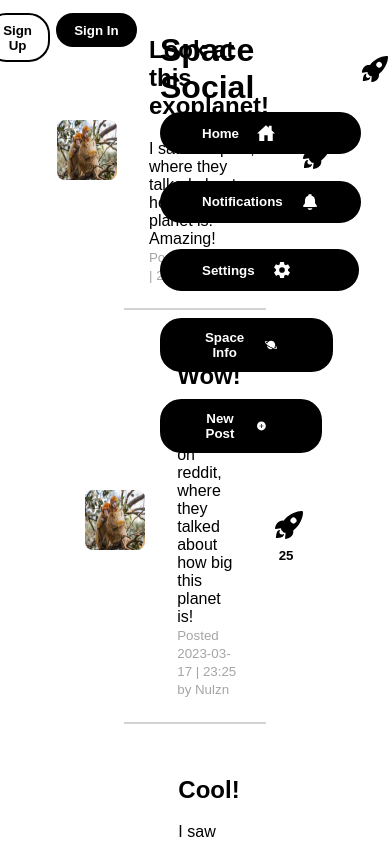
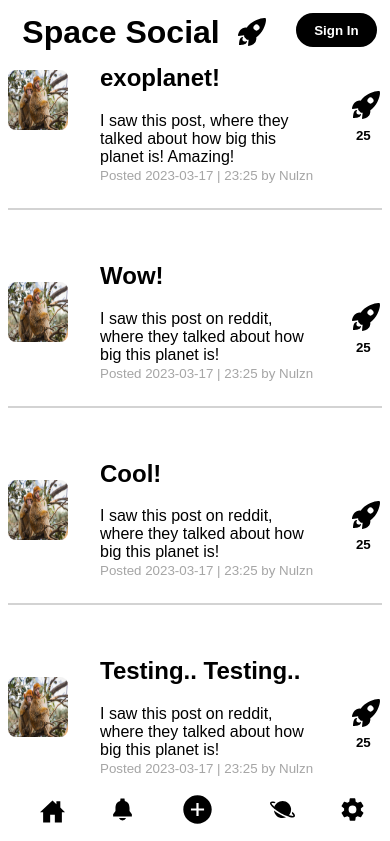
Before and after one commit to Nulzn/Space-Social, a Next.js app: page / in a window 390 px wide. Shown: the top 841 px of the page. Built offline with nearby package versions, Linux system fonts and the light colour scheme.

Commit message:
Updated Responsive Design

```diff
--- a/pages/index.tsx
+++ b/pages/index.tsx
@@ -21,6 +21,8 @@ export default function Home() {
 
   const [username, setUsername] = useState("")
   const [email, setEmail] = useState("")
+
+  const [responsiveMode, setResponsiveMode] = useState(false);
 
   // Enabled / Disables the Create Post Frame
 
@@ -114,11 +116,11 @@ export default function Home() {
 
 
           <div id="loginOptions" style={loginOptionsVisibility} className={styling.loginOptions}>
-            <Link href={"/user/new"}>
+            <Link href={"/user/new"} className={styling.signUpLink}>
               <button className={styling.signUp}>Sign Up</button>
             </Link>
 
-            <Link href={"/user/login"}>
+            <Link href={"/user/login"} className={styling.signInLink}>
                 <button className={styling.signIn}>Sign In</button>
             </Link>
           </div>
@@ -143,21 +145,39 @@ export default function Home() {
 
         <div className={styling.sidebar}>
           <Link href={"/"} className={styling.sidebarLink}>
-            <button className={styling.homeButton}>Home <IoHomeSharp className={styling.HomeIcon}/></button>
+            <button className={styling.homeButton}><p className={styling.sidebarText}>Home</p> <IoHomeSharp className={styling.HomeIcon}/></button>
           </Link>
           <Link href={"/notifications"} className={styling.sidebarLink}>
-            <button>Notifications <IoNotificationsSharp className={styling.NotificationsIcon}/></button>
+            <button><p className={styling.sidebarText}>Notifications</p> <IoNotificationsSharp className={styling.NotificationsIcon}/></button>
           </Link>
           <Link href={"/settings"} className={styling.sidebarLink}>
-            <button className={styling.settingsButton}>Settings <IoSettingsSharp className={styling.SettingsIcon}/></button>
+            <button className={styling.settingsButton}><p className={styling.sidebarText}>Settings</p> <IoSettingsSharp className={styling.SettingsIcon}/></button>
           </Link>
           <Link href={"/spaceinfo"} className={styling.sidebarLink}>
-            <button className={styling.spaceInfoButton}>Space Info <IoPlanetSharp className={styling.PlanetsIcon}/></button>
+            <button className={styling.spaceInfoButton}><p className={styling.sidebarText}>Space Info</p> <IoPlanetSharp className={styling.PlanetsIcon}/></button>
           </Link>
           <Link href={"/"} className={styling.sidebarLink}>
-            <button onClick={redirectNewPost} className={styling.spaceInfoButton}>New Post<IoAddCircleSharp className={styling.PlanetsIcon}/></button>
+            <button onClick={redirectNewPost} className={styling.spaceInfoButton}><p className={styling.sidebarText}>New Post</p><IoAddCircleSharp className={styling.PlanetsIcon}/></button>
           </Link>
         </div>
+
+        <ul className={styling.responsiveSidebar}>
+          <Link href={"/"}>
+            <li><IoHomeSharp className={styling.HomeIcon}/></li>
+          </Link>
+          <Link href={"/notifications"}>
+            <li><IoNotificationsSharp className={styling.NotificationsIcon}/></li>
+          </Link>
+          <Link href={"/createpost"}>
+            <li><IoAddCircleSharp className={styling.createPostTitleIcon}/></li>
+          </Link>
+          <Link href={"/spaceinfo"}>
+            <li><IoPlanetSharp className={styling.PlanetsIcon}/></li>
+          </Link>
+          <Link href={"/settings"}>
+            <li><IoSettingsSharp className={styling.SettingsIcon}/></li>
+          </Link>
+        </ul>
 
 
         <div className={styling.postFramePositioning}>
--- a/styles/CreatePost.module.css
+++ b/styles/CreatePost.module.css
@@ -40,7 +40,3 @@
     margin: 1em;
     font-family: Arial, Helvetica, sans-serif;
 }
-
-.fileInput {
-
-}
--- a/styles/Error.module.css
+++ b/styles/Error.module.css
@@ -14,3 +14,71 @@
 .span {
     font-size: small;
 }
+
+@media screen and (max-width: 390px) {
+    .PlanetsIcon, .HomeIcon, .SettingsIcon, .NotificationsIcon {
+        font-size: 25px;
+    }
+
+    .createPostTitleIcon {
+        margin-left: 1em;
+        font-size: 35px;
+    }
+
+    .sidebar {
+        visibility: hidden;
+    }
+
+
+
+    .responsiveSidebar {
+        text-decoration: none;
+        list-style-type: none;
+        background-color: white;
+        position: fixed;
+        display: flex;
+        justify-content: center;
+        align-items: center;
+        bottom: 0;
+        left: 0;
+        right: 0;
+
+        margin-bottom: 0;
+        padding-bottom: 1px;
+        padding-top: 1px;
+
+        height: 4em;
+    }
+
+    .responsiveSidebar li {
+        color: black;
+        transform: translate(-50%);
+        margin-left: 18px;
+        margin-right: 18px;
+    }
+
+
+
+    .sidebarText {
+        visibility: hidden;
+    }
+
+    .postFrame {
+        width: 100%;
+    }
+
+    .h1 {
+        position: fixed;
+        left: 0;
+        right: 0;
+        display: flex;
+        flex-direction: row;
+        justify-content: center;
+        top: 0em;
+        bottom: 30em;
+        padding-bottom: 1em;
+        padding-top: 1em;
+        background-color: white;
+        text-indent: -100px;
+    }
+}
--- a/styles/Home.module.css
+++ b/styles/Home.module.css
@@ -314,6 +314,16 @@
     margin: 0;
 }
 
+@media screen and (min-width: 1530px) {
+    .responsiveSidebar {
+        visibility: hidden;
+    }
+
+    .sidebar button {
+        height: 40px;
+    }
+}
+
 @media screen and (max-width: 1539px) {
     .sidebar {
         left: 10em;
@@ -340,13 +350,53 @@
     }
 }
 
-@media screen and (max-width: 376px) {
-    .sidebar {
-        flex-direction: row;
+@media screen and (max-width: 390px) {
+
+    .PlanetsIcon, .HomeIcon, .SettingsIcon, .NotificationsIcon {
+        font-size: 25px;
     }
 
-    .sidebar button {
-        padding: 0.4em 0.2em 0.4em 0.2em;
+    .createPostTitleIcon {
+        margin-left: 1em;
+        font-size: 35px;
+    }
+
+    .sidebar {
+        visibility: hidden;
+    }
+
+
+
+    .responsiveSidebar {
+        text-decoration: none;
+        list-style-type: none;
+        background-color: white;
+        position: fixed;
+        display: flex;
+        justify-content: center;
+        align-items: center;
+        bottom: 0;
+        left: 0;
+        right: 0;
+
+        margin-bottom: 0;
+        padding-bottom: 1px;
+        padding-top: 1px;
+
+        height: 4em;
+    }
+
+    .responsiveSidebar li {
+        color: black;
+        transform: translate(-50%);
+        margin-left: 10px;
+        margin-right: 10px;
+    }
+
+
+
+    .sidebarText {
+        visibility: hidden;
     }
 
     .postFrame {
@@ -354,13 +404,25 @@
     }
 
     .h1 {
+        position: fixed;
         left: 0;
         right: 0;
         display: flex;
         flex-direction: row;
         justify-content: center;
-        top: 0;
-        bottom: 35em;
+        top: 0em;
+        bottom: 30em;
+        padding-bottom: 1em;
+        padding-top: 1em;
         background-color: white;
+        text-indent: -100px;
+    }
+
+    .signUpLink {
+        visibility: hidden;
+    }
+
+    .signIn {
+        right: 1em;
     }
 }
--- a/styles/Login.module.css
+++ b/styles/Login.module.css
@@ -83,3 +83,71 @@
     font-size: smaller;
     color: rgb(157, 157, 157);
 }
+
+@media screen and (max-width: 390px) {
+    .PlanetsIcon, .HomeIcon, .SettingsIcon, .NotificationsIcon {
+        font-size: 25px;
+    }
+
+    .createPostTitleIcon {
+        margin-left: 1em;
+        font-size: 35px;
+    }
+
+    .sidebar {
+        visibility: hidden;
+    }
+
+
+
+    .responsiveSidebar {
+        text-decoration: none;
+        list-style-type: none;
+        background-color: white;
+        position: fixed;
+        display: flex;
+        justify-content: center;
+        align-items: center;
+        bottom: 0;
+        left: 0;
+        right: 0;
+
+        margin-bottom: 0;
+        padding-bottom: 1px;
+        padding-top: 1px;
+
+        height: 4em;
+        z-index: 1000;
+    }
+
+    .responsiveSidebar li {
+        color: black;
+        transform: translate(-50%);
+        margin-left: 18px;
+        margin-right: 18px;
+    }
+
+
+
+    .sidebarText {
+        visibility: hidden;
+    }
+
+    .postFrame {
+        width: 100%;
+    }
+
+    .h1 {
+        position: fixed;
+        left: 0;
+        right: 0;
+        display: flex;
+        flex-direction: row;
+        justify-content: center;
+        top: 0em;
+        bottom: 30em;
+        padding-bottom: 1em;
+        padding-top: 1em;
+        background-color: white;
+    }
+}
--- a/styles/Settings.module.css
+++ b/styles/Settings.module.css
@@ -243,3 +243,79 @@
         left: 60em;
     }
 }
+
+@media screen and (max-width: 390px) {
+    .PlanetsIcon, .HomeIcon, .SettingsIcon, .NotificationsIcon {
+        font-size: 25px;
+    }
+
+    .createPostTitleIcon {
+        margin-left: 1em;
+        font-size: 35px;
+    }
+
+    .sidebar {
+        visibility: hidden;
+    }
+
+
+
+    .responsiveSidebar {
+        text-decoration: none;
+        list-style-type: none;
+        background-color: white;
+        position: fixed;
+        display: flex;
+        justify-content: center;
+        align-items: center;
+        bottom: 0;
+        left: 0;
+        right: 0;
+
+        margin-bottom: 0;
+        padding-bottom: 1px;
+        padding-top: 1px;
+
+        height: 4em;
+        z-index: 1000;
+    }
+
+    .responsiveSidebar li {
+        color: black;
+        transform: translate(-50%);
+        margin-left: 10px;
+        margin-right: 10px;
+    }
+
+
+
+    .sidebarText {
+        visibility: hidden;
+    }
+
+    .postFrame {
+        width: 100%;
+    }
+
+    .h1 {
+        position: fixed;
+        left: 0;
+        right: 0;
+        display: flex;
+        flex-direction: row;
+        justify-content: center;
+        top: 0em;
+        bottom: 30em;
+        padding-bottom: 1em;
+        padding-top: 1em;
+        background-color: white;
+    }
+
+    .mainDiv {
+        transform: translate(-80%);
+    }
+
+    .mainDiv h1 {
+        visibility: hidden;
+    }
+}
```
Also changed, not shown: pages/404.tsx (+20 -1 lines), pages/settings.tsx (+19 -1 lines), pages/user/login.tsx (+19 -0 lines).
